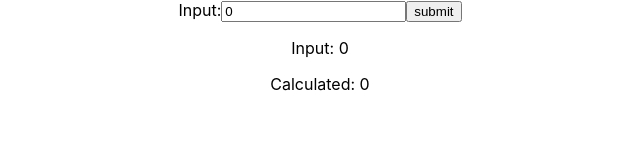
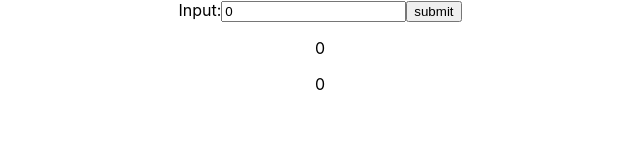
Before and after one commit to SunilPark1129/github-action, a React (Create React App) app: page / in a window 1280 px wide. Shown: the top 160 px of the page, without its empty margins (320-960 px from the left). Built offline with nearby package versions, Linux system fonts and the light colour scheme.

Commit message:
Edited test file

```diff
--- a/src/component/Calc.jsx
+++ b/src/component/Calc.jsx
@@ -6,7 +6,7 @@ export default function Calc() {
 
   //   checking
   function clickHandler() {
-    setMultTwo(inputVal * 21);
+    setMultTwo(inputVal * 2);
   }
 
   return (
@@ -26,8 +26,8 @@ export default function Calc() {
         </button>
       </div>
       <div>
-        <p data-testid="calc-output-val">Input: {inputVal}</p>
-        <p data-testid="calc-output-mult-val">Calculated: {multTwo}</p>
+        <p data-testid="calc-output-val">{inputVal}</p>
+        <p data-testid="calc-output-mult-val">{multTwo}</p>
       </div>
     </div>
   );
```
Also changed, not shown: 1 other file (tests, documents, lock files or other folders).
